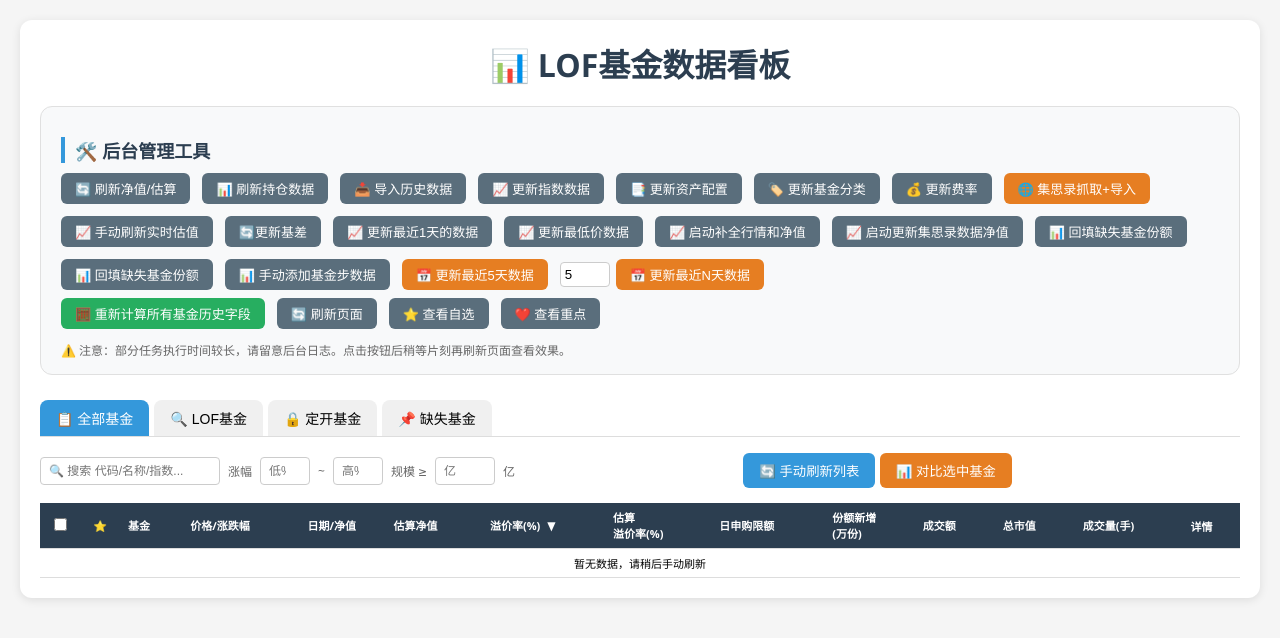
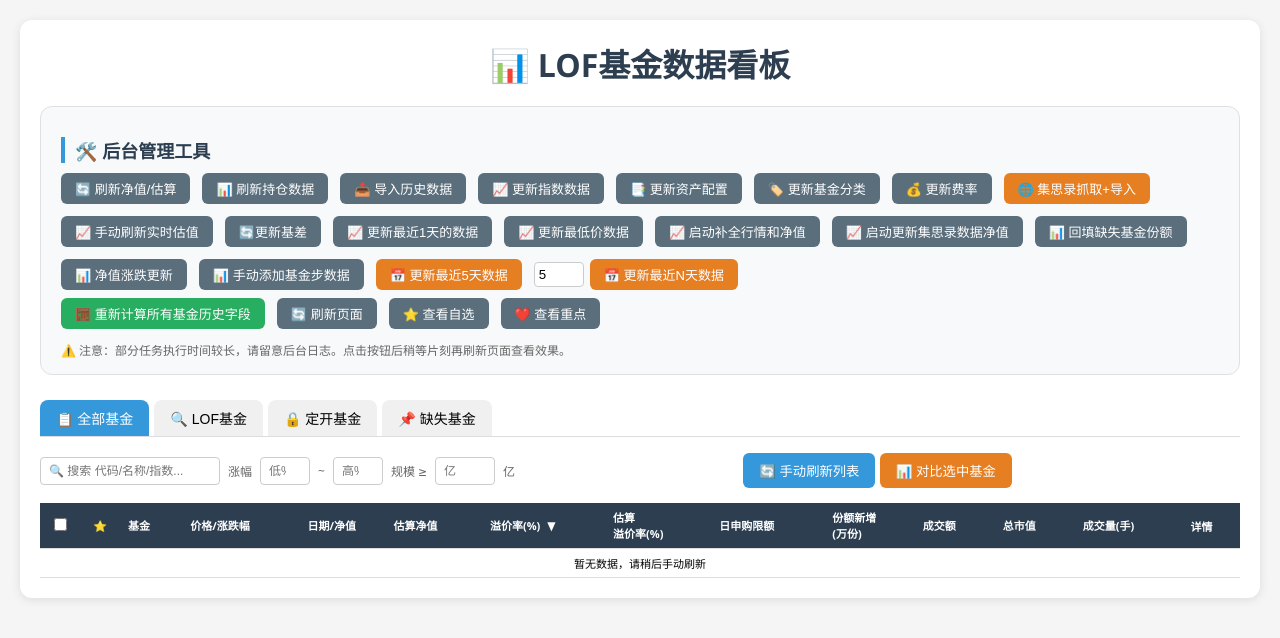
Before and after one commit to githcodes/mylof, a Flask app: page / in a window 1280 px wide. Shown: the top 638 px of the page. Run offline with Flask 3, Linux system fonts and the light colour scheme; data that the repository does not hold is empty; parts of the project's set-up code (start-up, migrations or seed data) failed here and were passed over; some libraries are stand-ins or nearby versions.

Commit message:
修改index

```diff
--- a/templates/index.html
+++ b/templates/index.html
@@ -220,7 +220,7 @@
             <button class="admin-btn" onclick="callApi('/admin/patch_lof_history', '启动补全不在集思录当日行情和净值数据')">📈 启动补全行情和净值</button>
             <button class="admin-btn" onclick="callApi('/admin/sync_nav_to_history', '启动补全集思录净值更新数据')">📈 启动更新集思录数据净值</button>
             <button class="admin-btn" onclick="callApi('/admin/backfill_missing_funds', '回填缺失基金份额数据')">📊 回填缺失基金份额</button>
-            <button class="admin-btn" onclick="callApi('/admin/update_nav_change_pct', '净值涨跌更新')">📊 回填缺失基金份额</button>
+            <button class="admin-btn" onclick="callApi('/admin/update_nav_change_pct', '净值涨跌更新')">📊 净值涨跌更新</button>
             <button class="admin-btn" onclick="callApi('/admin/process_missing_funds_advanced', '手动添加更新基金数据')">📊 手动添加基金步数据</button>
             <button class="admin-btn warning" onclick="callApi('/admin/update_all_recent?days=5', '更新最近5天数据（集思录）')">📅 更新最近5天数据</button>
 
```
